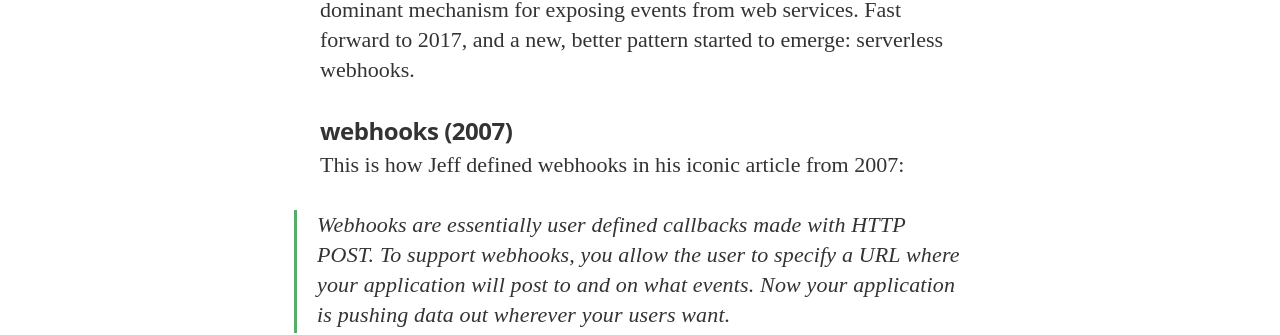
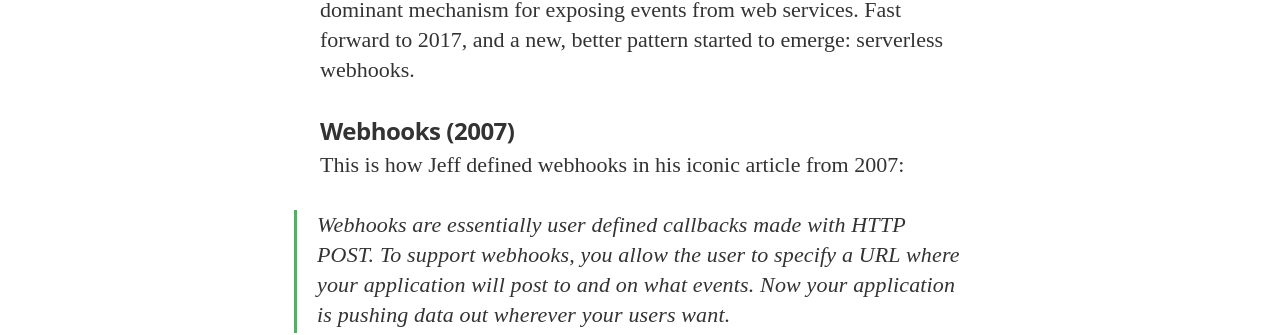
Before and after one commit to tjanczuk/tomasz.janczuk.org, a Jekyll site: the page built from _posts/2018-03-08-serverless-webhooks-to-revolutionize-the-saas.md, in a window 1280 px wide and 900 px high. Shown: the part 387-722 px from the top of the window. Built offline with Jekyll 4.4.1, drawn with Linux system fonts in a browser that asks for light colours; nearby versions of some CDN libraries; some web fonts are replaced; Markdown is read by kramdown in place of the engine named in the settings.

```diff
--- a/_posts/2018-03-08-serverless-webhooks-to-revolutionize-the-saas.md
+++ b/_posts/2018-03-08-serverless-webhooks-to-revolutionize-the-saas.md
@@ -15,7 +15,7 @@ tags:
 
 In 2007, Jeff Lindsay introduced *webhooks* in his [Webhooks to revolutionize the web](http://progrium.com/blog/2007/05/03/web-hooks-to-revolutionize-the-web/) article. Since then, webhooks have become the dominant mechanism for exposing events from web services. Fast forward to 2017, and a new, better pattern started to emerge: serverless webhooks.
 
-### webhooks (2007)
+### Webhooks (2007)
 
 This is how Jeff defined webhooks in his iconic article from 2007:
 
```
